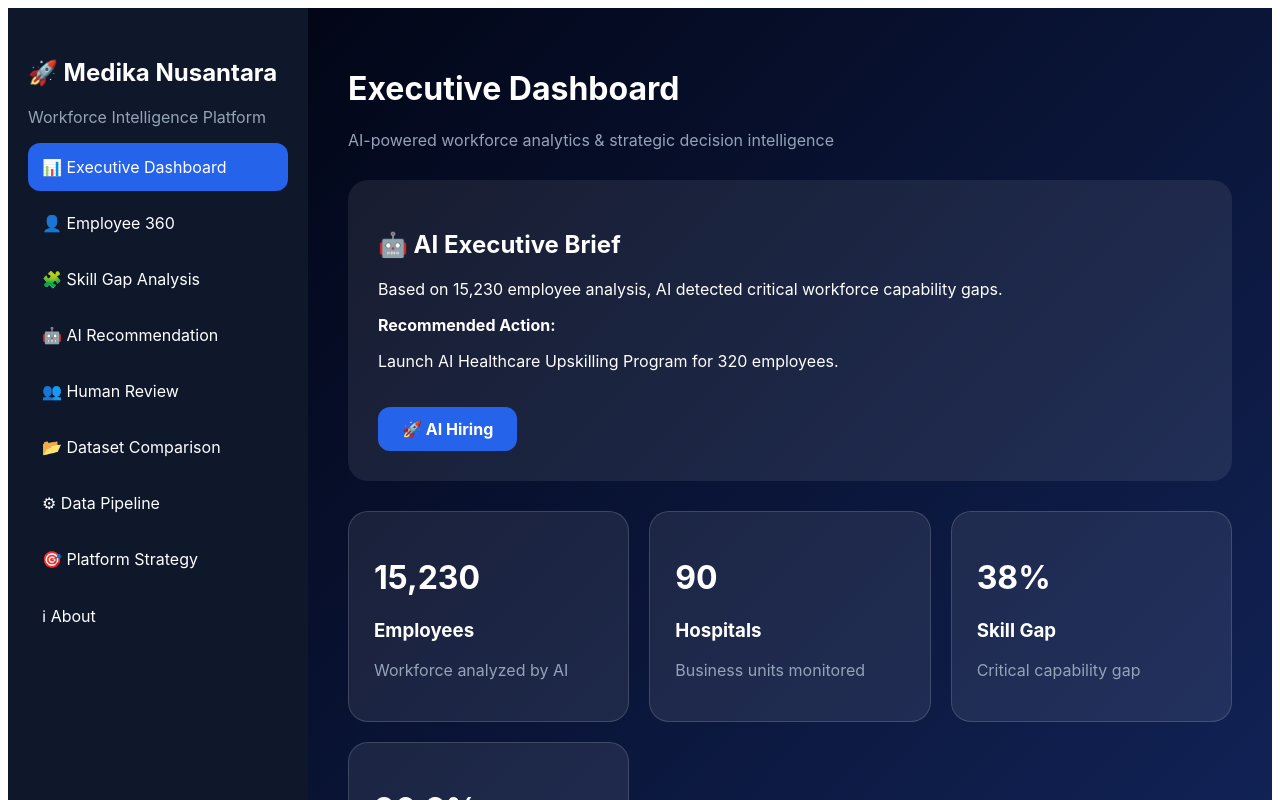
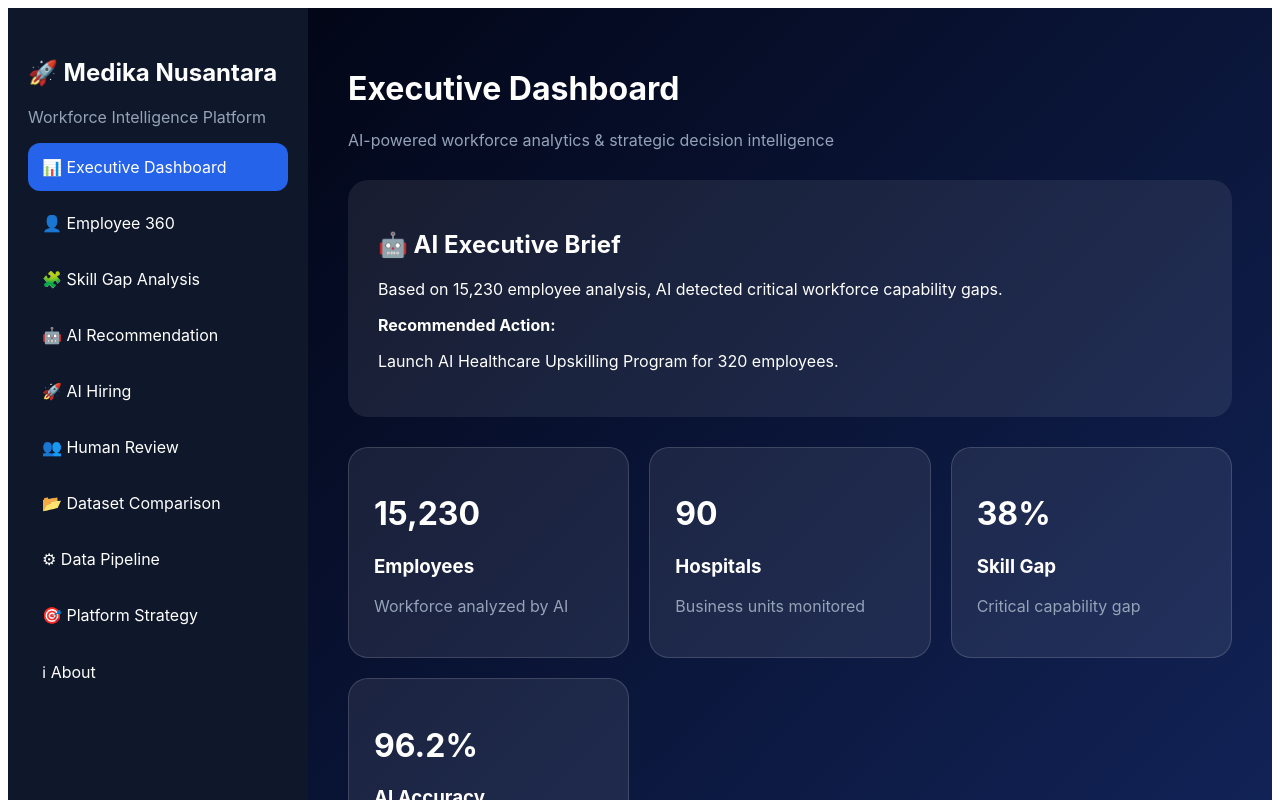
Before and after one commit to alma-98/workforce-intelligence-platform, a React (Vite) app: page /dashboard in a window 1280 px wide. Shown: the top 800 px of the page. Built offline with nearby package versions, Linux system fonts and the light colour scheme.

Commit message:
Move AI Hiring navigation to sidebar only

```diff
--- a/src/pages/Dashboard/Dashboard.tsx
+++ b/src/pages/Dashboard/Dashboard.tsx
@@ -97,6 +97,7 @@ Workforce Intelligence Platform
 "👤 Employee 360",
 "🧩 Skill Gap Analysis",
 "🤖 AI Recommendation",
+"🚀 AI Hiring",
 "👥 Human Review",
 "📂 Dataset Comparison",
 "⚙ Data Pipeline",
@@ -182,22 +183,6 @@ Recommended Action:
 Launch AI Healthcare Upskilling Program
 for 320 employees.
 </p>
-
-<Link
-to="/ai-hiring"
-style={{
-display:"inline-block",
-marginTop:"20px",
-padding:"12px 24px",
-background:"#2563eb",
-color:"#ffffff",
-borderRadius:"12px",
-textDecoration:"none",
-fontWeight:700
-}}
->
-🚀 AI Hiring
-</Link>
 
 
 </section>
```
